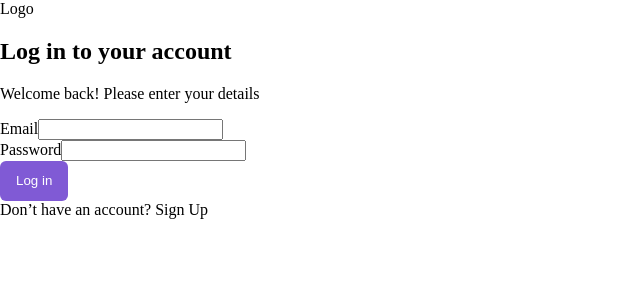
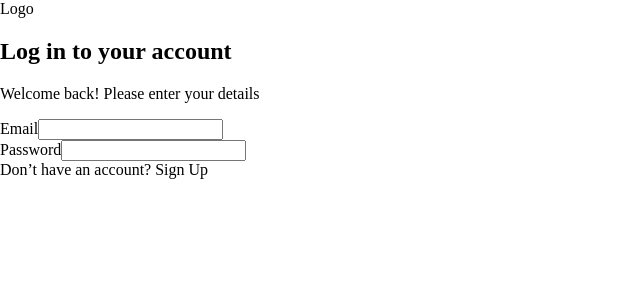
Before and after one commit to AdamKowalczuk/frameworks-comparison, a React (Create React App) app in the folder frameworks-comparison-react/: page / in a window 1280 px wide. Shown: the top 300 px of the page, without its empty margins (0-640 px from the left). Built offline with nearby package versions, Linux system fonts and the light colour scheme.

Commit message:
Fix build

```diff
--- a/frameworks-comparison-react/src/pages/login/Login.tsx
+++ b/frameworks-comparison-react/src/pages/login/Login.tsx
@@ -1,6 +1,6 @@
 import React, { useState, ChangeEvent } from "react";
 import "./Login.scss";
-import Button from "../../components/Button/Button";
+// import Button from "../../components/Button/Button";
 import TextButton from "../../components/TextButton/TextButton";
 
 const Login = () => {
@@ -34,7 +34,7 @@ const Login = () => {
               <label htmlFor="password">Password</label>
               <input type="password" id="password" value={password} onChange={handlePasswordChange} />
             </div>
-            <Button text="Log in" onClick={handleLogin} />
+            {/* <Button text="Log in" onClick={handleLogin} /> */}
           </form>
           <div className="signup-link">
             <span>Don’t have an account?</span> <TextButton text="Sign Up" />
```
